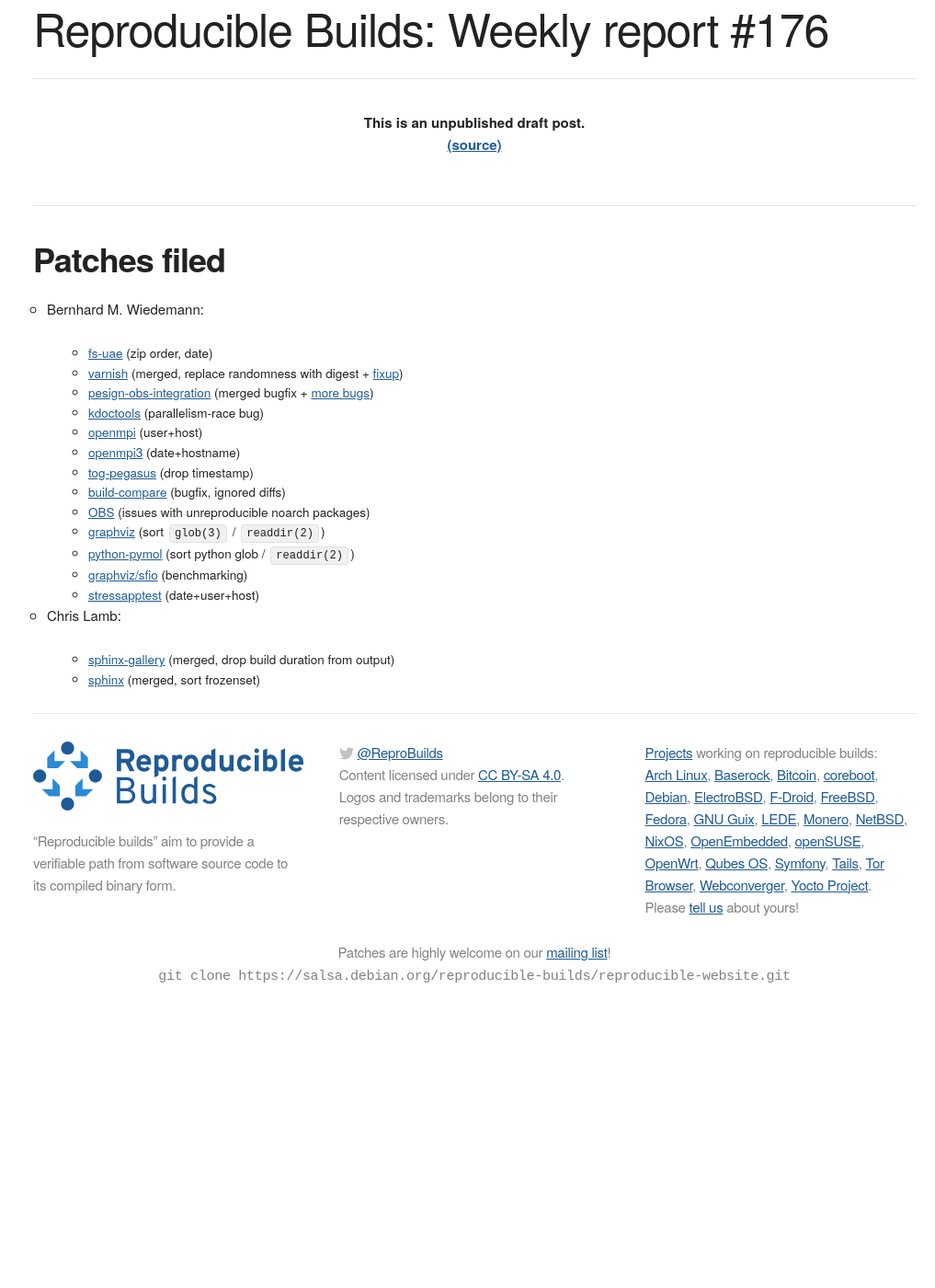
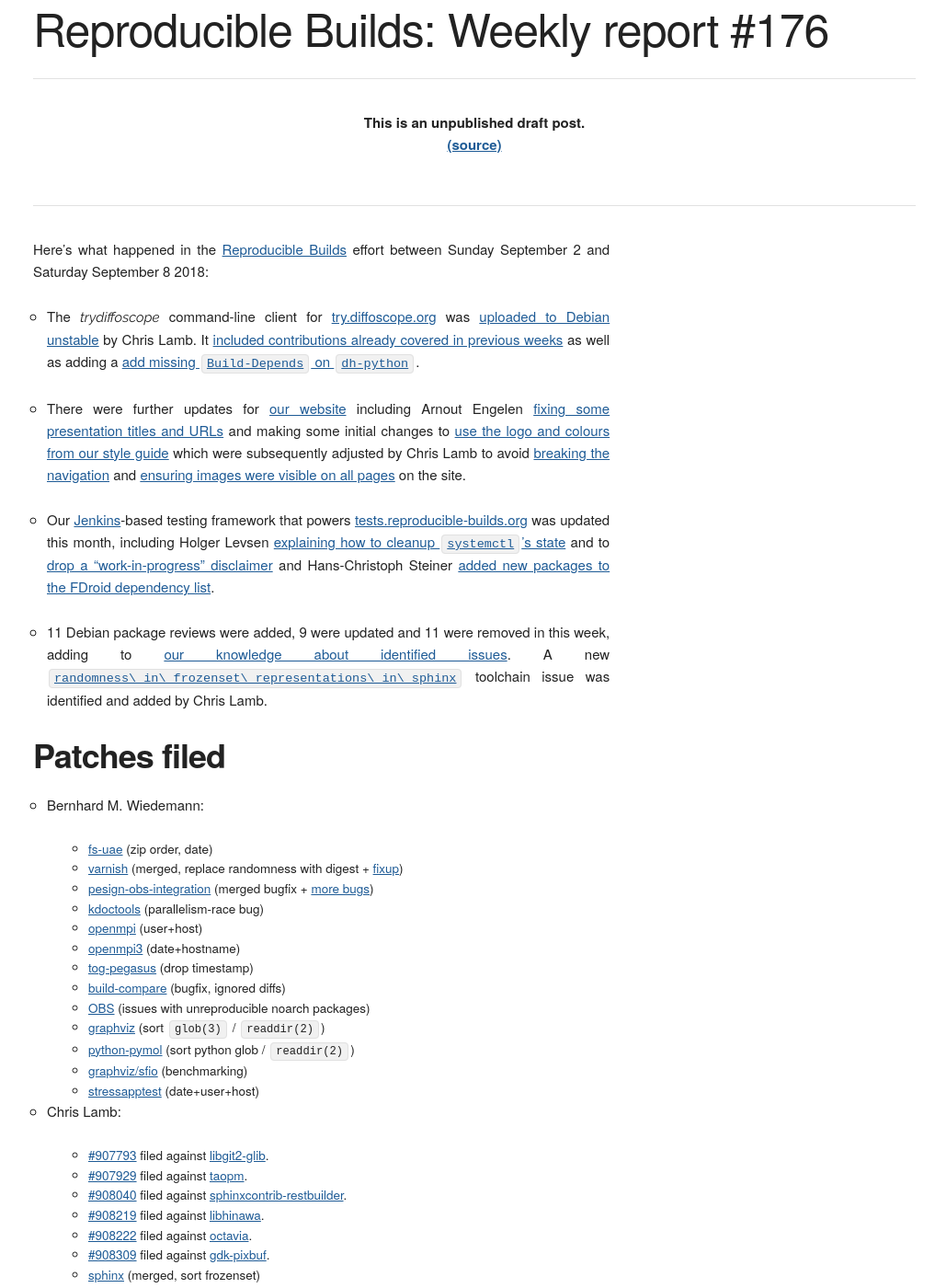
Before and after one commit to prototypefund/reproducible-website, a Jekyll site: the page built from _blog/posts/176.md, in a window 1280 px wide and 1400 px high, scrolled down 190 px. Shown: the whole window at 92% size, without its empty margins (124-1141 px from the left). Built offline with Jekyll 4.4.1, drawn with Linux system fonts in a browser that asks for light colours; some web fonts are replaced; before the commit the page ends 1294 px from its top, so only the background shows below that; some of the changed text lies outside the part shown.

Commit message:
176: Initial draft.

```diff
--- a/_blog/posts/176.md
+++ b/_blog/posts/176.md
@@ -3,6 +3,15 @@
 week: 176
 ---
 
+Here's what happened in the [Reproducible Builds](https://reproducible-builds.org) effort between Sunday September 2 and Saturday September 8 2018:
+
+* The *trydiffoscope* command-line client for [try.diffoscope.org](https://try.diffoscope.org) was [uploaded to Debian unstable](https://tracker.debian.org/news/985852/accepted-trydiffoscope-6701-source-all-into-unstable/) by Chris Lamb. It [included contributions already covered in previous weeks](https://salsa.debian.org/reproducible-builds/trydiffoscope/commits/debian/67.0.1) as well as adding a [add missing `Build-Depends` on `dh-python`](https://salsa.debian.org/reproducible-builds/trydiffoscope/commit/fa02645).
+
+* There were further updates for [our website](https://reproducible-builds.org/) including Arnout Engelen [fixing some presentation titles and URLs](https://salsa.debian.org/reproducible-builds/reproducible-website/commit/82faf41) and making some initial changes to [use the logo and colours from our style guide](https://salsa.debian.org/reproducible-builds/reproducible-website/commit/8bf46ad) which were subsequently adjusted by Chris Lamb to avoid [breaking the navigation](https://salsa.debian.org/reproducible-builds/reproducible-website/commit/57f586a) and [ensuring images were visible on all pages](https://salsa.debian.org/reproducible-builds/reproducible-website/commit/4b4da9d) on the site.
+
+* Our [Jenkins](https://jenkins.io/)-based testing framework that powers [tests.reproducible-builds.org](tests.reproducible-builds.org) was updated this month, including Holger Levsen [explaining how to cleanup `systemctl`'s state](https://salsa.debian.org/qa/jenkins.debian.net/commit/3fb7f9bd) and to [drop a "work-in-progress" disclaimer](https://salsa.debian.org/qa/jenkins.debian.net/commit/d1652e71) and Hans-Christoph Steiner [added new packages to the FDroid dependency list](https://salsa.debian.org/qa/jenkins.debian.net/commit/ee95c182).
+
+* 11 Debian package reviews were added, 9 were updated and 11 were removed in this week, adding to [our knowledge about identified issues](https://tests.reproducible-builds.org/debian/index_issues.html). A new [`randomness\_in\_frozenset\_representations\_in\_sphinx`](https://salsa.debian.org/reproducible-builds/reproducible-notes/commit/119c65aa) toolchain issue was identified and added by Chris Lamb.
 
 Patches filed
 -------------
@@ -23,7 +32,18 @@
     * [graphviz/sfio](https://gitlab.com/graphviz/graphviz/issues/1422) (benchmarking)
     * [stressapptest](https://github.com/stressapptest/stressapptest/pull/65) (date+user+host)
 
+* Chris Lamb:
 
-* Chris Lamb:
+    * [#907793](https://bugs.debian.org/907793) filed against [libgit2-glib](https://tracker.debian.org/pkg/libgit2-glib).
+    * [#907929](https://bugs.debian.org/907929) filed against [taopm](https://tracker.debian.org/pkg/taopm).
+    * [#908040](https://bugs.debian.org/908040) filed against [sphinxcontrib-restbuilder](https://tracker.debian.org/pkg/sphinxcontrib-restbuilder).
+    * [#908219](https://bugs.debian.org/908219) filed against [libhinawa](https://tracker.debian.org/pkg/libhinawa).
+    * [#908222](https://bugs.debian.org/908222) filed against [octavia](https://tracker.debian.org/pkg/octavia).
+    * [#908309](https://bugs.debian.org/908309) filed against [gdk-pixbuf](https://tracker.debian.org/pkg/gdk-pixbuf).
+    * [sphinx](https://github.com/sphinx-doc/sphinx/pull/5388) (merged, sort frozenset)
     * [sphinx-gallery](https://github.com/sphinx-gallery/sphinx-gallery/pull/390#issuecomment-418199063) (merged, drop build duration from output)
-    * [sphinx](https://github.com/sphinx-doc/sphinx/pull/5388) (merged, sort frozenset)
+
+Misc.
+-----
+
+This week's edition was written by Bernhard M. Wiedemann, Chris Lamb & reviewed by a bunch of Reproducible Builds folks on IRC & the mailing lists.
```
